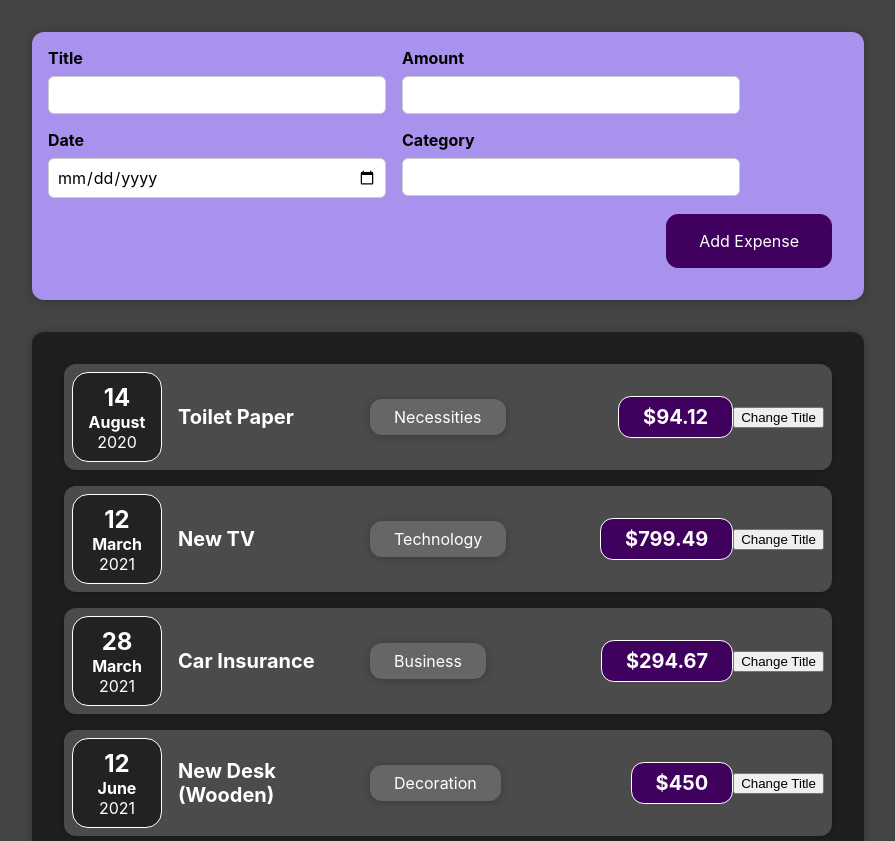
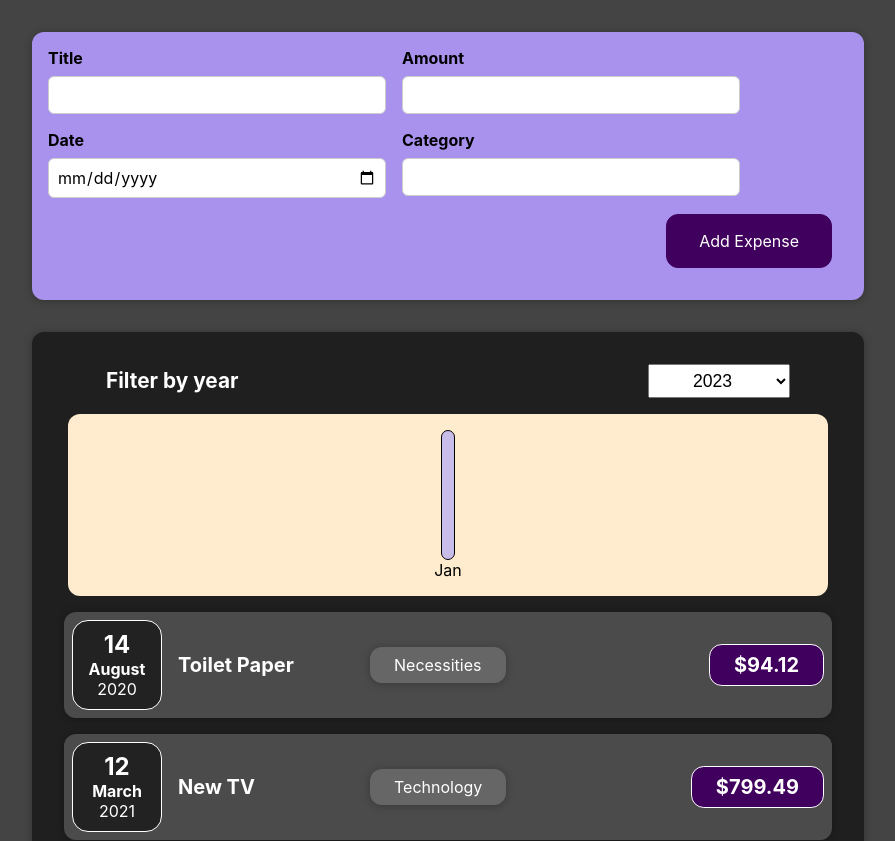
Before and after one commit to SamuelHill27/project, a React (Create React App) app: page / in a window 1280 px wide. Shown: the top 841 px of the page, without its empty margins (192-1087 px from the left). Built offline with nearby package versions, Linux system fonts and the light colour scheme.

Commit message:
Complete section 5

```diff
--- /dev/null
+++ b/src/components/Expenses/DateFilter/DateFilter.css
@@ -0,0 +1,6 @@
+.date-filter {
+    display: flex;
+    flex-direction: column;
+    justify-content: center;
+    align-items: center;
+}
--- /dev/null
+++ b/src/components/Expenses/DateFilter/DateFilter.js
@@ -0,0 +1,18 @@
+import "./DateFilter.css";
+import DateFilterForm from "./DateFilterForm";
+import DateFilterDisplay from "./DateFilterDisplay";
+
+const DateFilter = (props) => {
+  const changeYearhandler = (selectedYear) => {
+    props.onChangeFilter(selectedYear);
+  }
+
+  return (
+    <div className="date-filter">
+      <DateFilterForm selectedYear={props.selectedYear} onChangeYear={changeYearhandler}/>
+      <DateFilterDisplay />
+    </div>
+  );
+};
+
+export default DateFilter;
--- /dev/null
+++ b/src/components/Expenses/DateFilter/DateFilterDisplay.css
@@ -0,0 +1,9 @@
+.date-filter-display {
+    display: flex;
+    justify-content: space-around;
+    background-color: blanchedalmond;
+    border-radius: 12px;
+    width: 50rem;
+    max-width: 95%;
+    padding-block: 1rem;
+}
--- /dev/null
+++ b/src/components/Expenses/DateFilter/DateFilterDisplay.js
@@ -0,0 +1,12 @@
+import './DateFilterDisplay.css';
+import MonthExpensesBar from './MonthExpensesBar';
+
+const DateFilterDisplay = () => {
+    return (
+        <div className='date-filter-display'>
+            <MonthExpensesBar />
+        </div>
+    );
+};
+
+export default DateFilterDisplay;
--- /dev/null
+++ b/src/components/Expenses/DateFilter/DateFilterForm.css
@@ -0,0 +1,16 @@
+.date-filter-form {
+    display: flex;
+    justify-content: space-between;
+    align-items: center;
+    margin: 1rem auto;
+    width: 45rem;
+    max-width: 95%;
+    font-size: 1.3rem;
+    color: white;
+    font-weight: bold;
+}
+
+.date-filter-form__select {
+    font-size: 1.1rem;
+    padding: 0.3rem 2.5rem;
+}
--- /dev/null
+++ b/src/components/Expenses/DateFilter/DateFilterForm.js
@@ -0,0 +1,22 @@
+import "./DateFilterForm.css";
+
+const DateFilterForm = (props) => {
+  const dropdownChangeHandler = (event) => {
+    props.onChangeYear(event.target.value);
+  };
+
+  return (
+    <form>
+      <div className="date-filter-form">
+        <label htmlFor="years">Filter by year</label>
+        <select name="years" value={props.selectedYear} id="years" className="date-filter-form__select" onChange={dropdownChangeHandler}>
+          <option value="2021">2021</option>
+          <option value="2022">2022</option>
+          <option value="2023">2023</option>
+        </select>
+      </div>
+    </form>
+  );
+};
+
+export default DateFilterForm;
--- /dev/null
+++ b/src/components/Expenses/DateFilter/MonthExpensesBar.css
@@ -0,0 +1,13 @@
+.month-expenses-bar {
+    display: flex;
+    flex-direction: column;
+    align-items: center;
+}
+
+#month-expenses-bar__bar {
+    border-radius: 12px;
+    width: 0.8rem;
+    height: 8rem;
+    background-color: rgb(200, 189, 233);
+    border: black 1px solid;
+}
--- /dev/null
+++ b/src/components/Expenses/DateFilter/MonthExpensesBar.js
@@ -0,0 +1,12 @@
+import './MonthExpensesBar.css';
+
+const MonthExpensesBar = (props) => {
+    return (
+        <div className="month-expenses-bar">
+            <div id="month-expenses-bar__bar"></div>
+            <div>Jan</div>
+        </div>
+    );
+};
+
+export default MonthExpensesBar;
--- a/src/components/Expenses/ExpenseItem.js
+++ b/src/components/Expenses/ExpenseItem.js
@@ -5,21 +5,14 @@ import ExpenseDate from "./ExpenseDate";
 import Card from "../UI/Card";
 
 function ExpenseItem(props) {
-  const [title, setTitle] = useState(props.title);
-
-  const clickHandler = () => {
-    setTitle("Updated!");
-  };
-
   return (
     <Card className="expense-item">
       <ExpenseDate date={props.date} />
       <div className="expense-item__description">
-        <h2>{title}</h2>
+        <h2>{props.title}</h2>
         <Card className="expense-item__category">{props.category}</Card>
       </div>
       <div className="expense-item__price">${props.amount}</div>
-      <button onClick={clickHandler}>Change Title</button>
     </Card>
   );
 
--- a/src/components/Expenses/Expenses.js
+++ b/src/components/Expenses/Expenses.js
@@ -1,10 +1,22 @@
 import ExpenseItem from "./ExpenseItem";
 import './Expenses.css';
 import Card from "../UI/Card";
+import DateFilter from "./DateFilter/DateFilter";
+import { useState } from "react";
 
 function Expenses(props) {
+    const [filteredYear, setFilteredYear] = useState("2023");
+
+    const years = [2021, 2022, 2023];
+    //console.log(`Data from ${years.filter(year => year.toString() !== filteredYear)} is hidden.`);
+
+    const filterChangeHandler = (selectedYear) => {
+        setFilteredYear(selectedYear);
+    }
+
     return (
         <Card className="expenses">
+            <DateFilter selectedYear={filteredYear} onChangeFilter={filterChangeHandler} />
             <ExpenseItem
                 title={props.items[0].title}
                 amount={props.items[0].amount}
--- a/src/components/NewExpense/ExpenseForm.js
+++ b/src/components/NewExpense/ExpenseForm.js
@@ -50,7 +50,7 @@ const ExpenseForm = (props) => {
       category: enteredCategory
     };
 
-    props.onSaveExpenseData(expenseData);
+    props.onSaveExpenseData(expenseData); // lifting the state up
 
     setEnteredTitle("");
     setEnteredAmount("");
--- a/src/components/NewExpense/NewExpense.js
+++ b/src/components/NewExpense/NewExpense.js
@@ -8,7 +8,8 @@ const NewExpense = (props) => {
       ...enteredExpenseData,
       id: Math.random().toString()
     };
-    props.onAddExpense(expenseData);
+
+    props.onAddExpense(expenseData); // lifting the state up
   }
 
   return (
```
